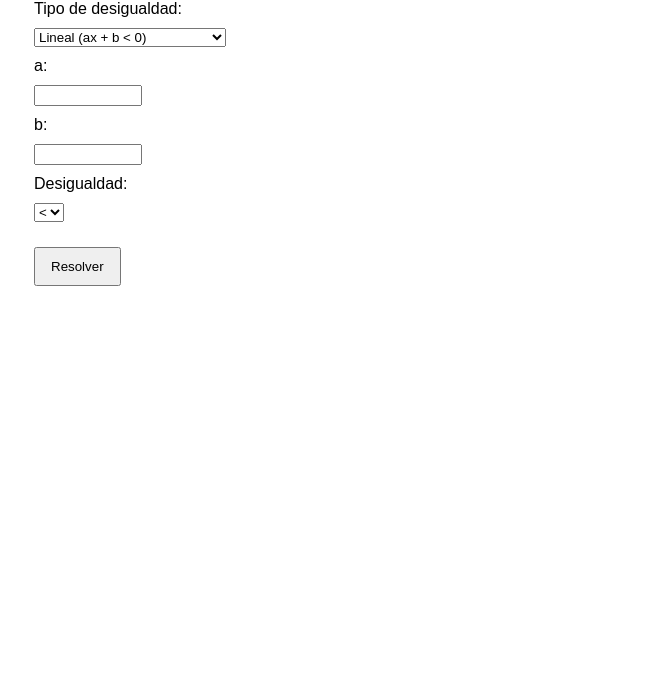
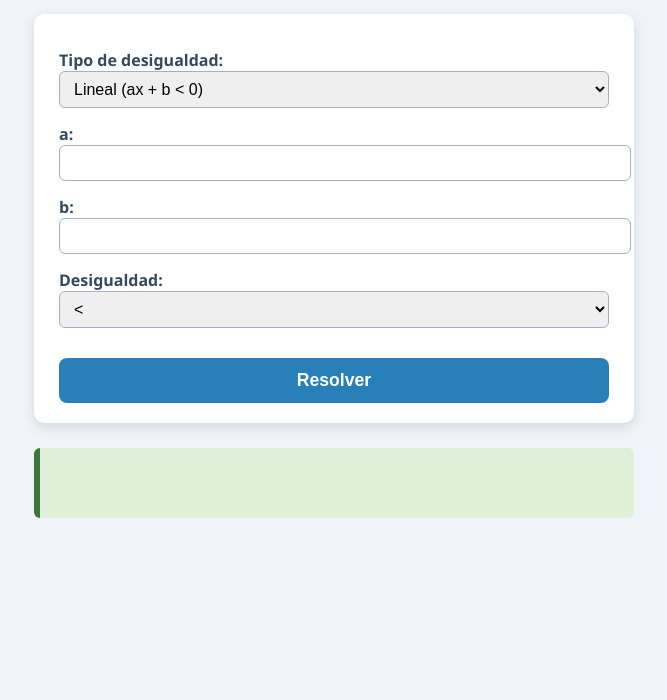
Before and after one commit to Daynap155/dominio, a plain HTML site: page index.html in a window 1280 px wide. Shown: the part 100-800 px from the top of the page, without its empty margins (306-973 px from the left). Drawn offline with Linux system fonts and the light colour scheme.

Commit message:
Update index.html

```diff
--- a/index.html
+++ b/index.html
@@ -5,11 +5,79 @@
 <meta name="viewport" content="width=device-width, initial-scale=1" />
 <title>Solver de Desigualdades Lineales y Cuadráticas</title>
 <style>
-  body { font-family: Arial, sans-serif; padding: 20px; max-width: 600px; margin: auto; }
-  label, select, input { display: block; margin: 10px 0; }
-  input[type="number"] { width: 100px; }
-  button { margin-top: 15px; padding: 10px 15px; }
-  .result { margin-top: 20px; font-weight: bold; }
+  body {
+    font-family: 'Segoe UI', Tahoma, Geneva, Verdana, sans-serif;
+    padding: 20px;
+    max-width: 600px;
+    margin: auto;
+    background: #f0f4f8;
+    color: #333;
+  }
+
+  h1 {
+    text-align: center;
+    color: #2c3e50;
+    margin-bottom: 30px;
+  }
+
+  form {
+    background: white;
+    padding: 20px 25px;
+    border-radius: 10px;
+    box-shadow: 0 4px 12px rgba(44, 62, 80, 0.15);
+  }
+
+  label {
+    display: block;
+    margin: 15px 0 5px;
+    font-weight: 600;
+    color: #34495e;
+  }
+
+  select, input[type="number"] {
+    width: 100%;
+    padding: 8px 10px;
+    border-radius: 6px;
+    border: 1.8px solid #a3b1c6;
+    font-size: 1rem;
+    transition: border-color 0.3s;
+  }
+
+  select:focus, input[type="number"]:focus {
+    outline: none;
+    border-color: #2980b9;
+    box-shadow: 0 0 8px rgba(41, 128, 185, 0.3);
+  }
+
+  button {
+    margin-top: 25px;
+    padding: 12px 20px;
+    width: 100%;
+    font-size: 1.1rem;
+    font-weight: 700;
+    background: #2980b9;
+    border: none;
+    border-radius: 8px;
+    color: white;
+    cursor: pointer;
+    transition: background 0.3s;
+  }
+
+  button:hover {
+    background: #1c5980;
+  }
+
+  .result {
+    margin-top: 25px;
+    padding: 15px 20px;
+    background: #dff0d8;
+    border-left: 6px solid #3c763d;
+    border-radius: 6px;
+    font-weight: 700;
+    color: #3c763d;
+    font-size: 1.1rem;
+    min-height: 40px;
+  }
 </style>
 </head>
 <body>
@@ -85,7 +153,6 @@
     if (tipoSelect.value === 'lineal') {
       coefLineal.style.display = 'block';
       coefCuadratica.style.display = 'none';
-      // Make lineal inputs required
       document.getElementById('a_lineal').required = true;
       document.getElementById('b_lineal').required = true;
       document.getElementById('a_cuad').required = false;
@@ -94,7 +161,6 @@
     } else {
       coefLineal.style.display = 'none';
       coefCuadratica.style.display = 'block';
-      // Make cuadratic inputs required
       document.getElementById('a_lineal').required = false;
       document.getElementById('b_lineal').required = false;
       document.getElementById('a_cuad').required = true;
@@ -122,13 +188,9 @@
         return;
       }
 
-      // Resolver ax + b < 0 (o con otras desigualdades)
-      // Despejamos x: x < -b/a (según el signo de a y el tipo de desigualdad)
-
       let x_sol = -b / a;
       let sol = '';
 
-      // Para invertir desigualdad si a < 0
       function invertirInequ(ineq) {
         switch(ineq) {
           case '<': return '>';
@@ -174,7 +236,6 @@
       const discriminante = b*b - 4*a*c;
       let sol = '';
 
-      // Función para invertir desigualdad al multiplicar por negativo
       function invertirInequ(ineq) {
         switch(ineq) {
           case '<': return '>';
@@ -186,7 +247,6 @@
       }
 
       if (discriminante < 0) {
-        // No raíces reales
         if ((a > 0 && (ineq === '<' || ineq === '<=')) ||
             (a < 0 && (ineq === '>' || ineq === '>='))) {
           sol = 'La desigualdad es verdadera para todo x.';
@@ -194,7 +254,6 @@
           sol = 'La desigualdad no tiene solución real.';
         }
       } else if (discriminante === 0) {
-        // Una raíz real
         const x0 = -b/(2*a);
         if (ineq === '<') {
           sol = 'No hay solución (la parábola toca el eje x en un solo punto y no es menor).';
@@ -214,7 +273,6 @@
           }
         }
       } else {
-        // Dos raíces reales
         const sqrtD = Math.sqrt(discriminante);
         const x1 = (-b - sqrtD)/(2*a);
         const x2 = (-b + sqrtD)/(2*a);
@@ -238,7 +296,6 @@
               break;
           }
         } else {
-          // a < 0, la parábola abre hacia abajo, las desigualdades cambian
           switch(ineq) {
             case '<':
               sol = `x ∈ (-∞, ${menor.toFixed(4)}) ∪ (${mayor.toFixed(4)}, ∞)`;
```
